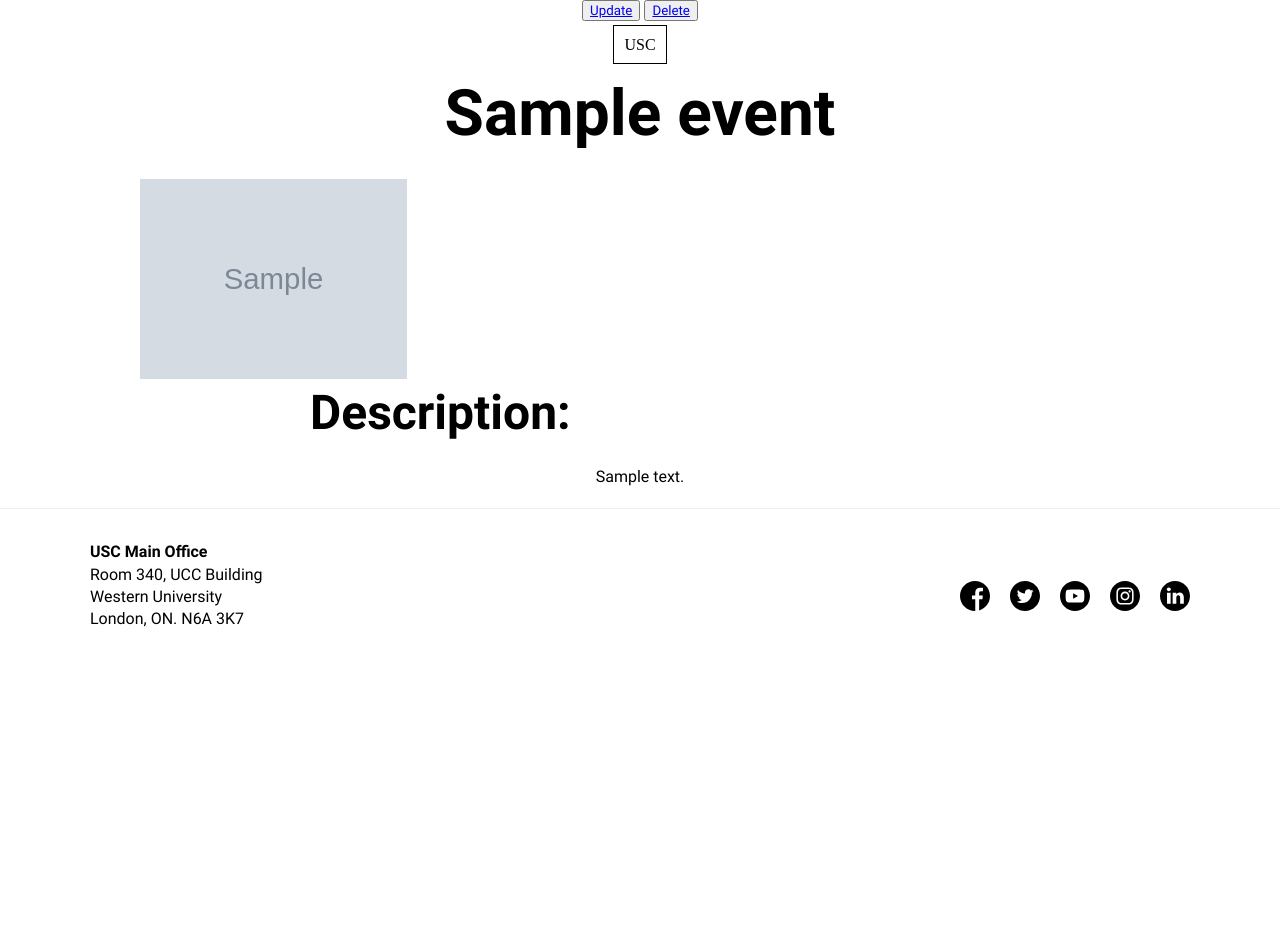
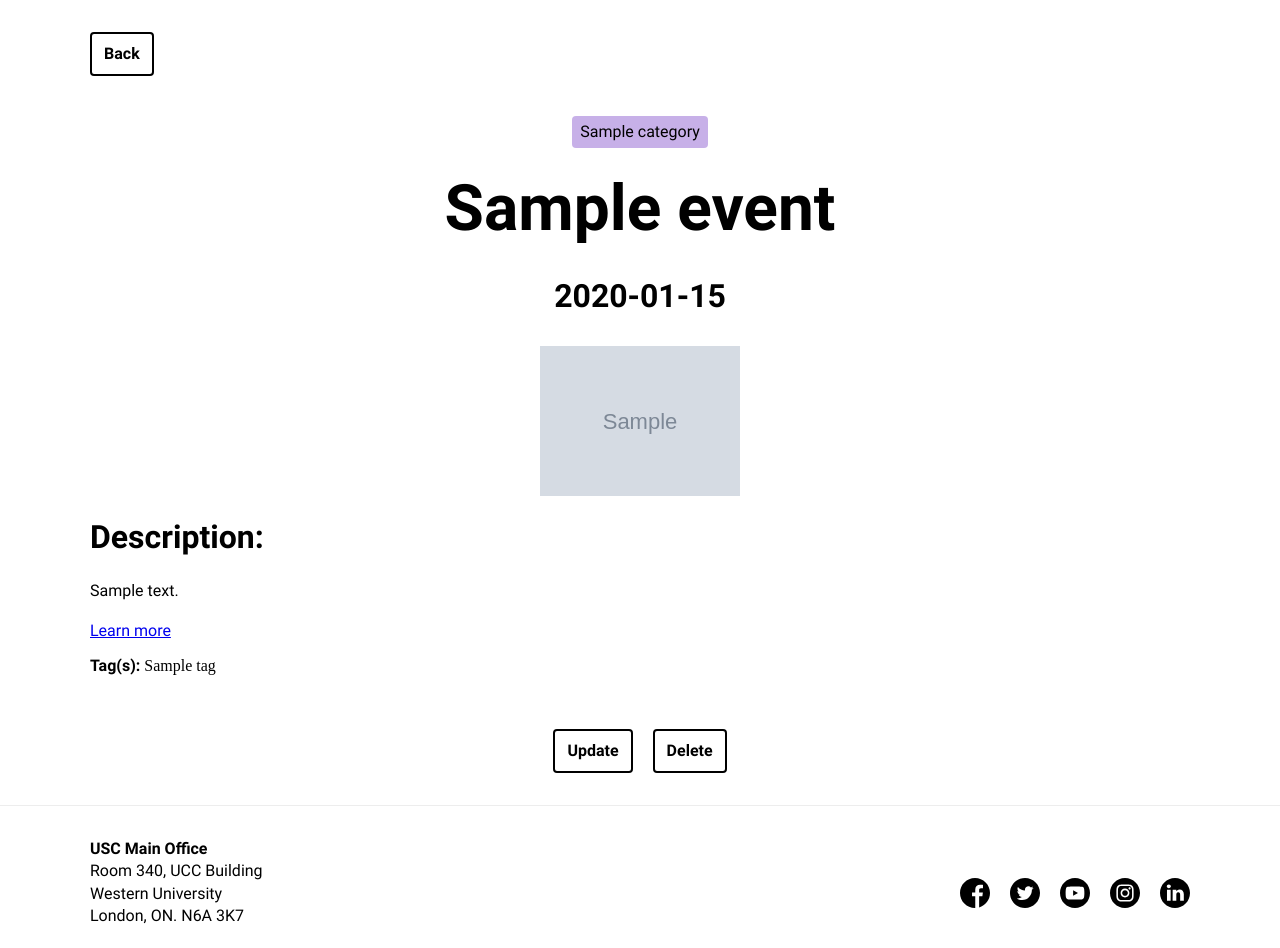
Before and after one commit to WesternUSC/USC_Timeline, a Flask app: page /event/1 in a window 1280 px wide. Shown: the part 100-1048 px from the top of the page. Before the commit the page ends 727 px from the top, so only its background shows below. Run offline with Flask 2, Linux system fonts and the light colour scheme; a user stored in the database is signed in; tables that the repository leaves empty hold one stand-in row (values such as "Sample post"); grey boxes marked "Sample" are stand-in pictures; style sheets or scripts are compiled from the project's sources.

Commit message:
Style single event page

```diff
--- a/usctimeline/events/routes.py
+++ b/usctimeline/events/routes.py
@@ -68,7 +68,17 @@ def manage_events():
 @events.route("/event/<int:id>")
 def event(id):
     current_event = Event.query.get_or_404(id)
-    return render_template('events/event.html', title='single_event.title', event=current_event)
+    year = current_event.date.strftime("%Y")
+    referrer = request.referrer
+    if 'search' not in referrer:
+        referrer = referrer + f'#{year}'
+    print(request.referrer)
+    return render_template(
+        'events/event.html',
+        title='single_event.title',
+        event=current_event,
+        referrer=referrer
+    )
 
 
 @events.route("/event/<int:id>/update", methods=['GET', 'POST'])
--- a/usctimeline/static/styles/scss/pages/_event.scss
+++ b/usctimeline/static/styles/scss/pages/_event.scss
@@ -1,61 +1,56 @@
-.single-event-page-container {
-  margin: auto;
-  width: 95%;
+.event-button-container {
+  padding: 2rem 0;
+}
 
-  @include for-desktop-up {
-    width: pxToRem(1100px);
-  }
+.event-back-button {
+  @include btn-secondary-med;
+}
 
-  @include for-large-desktop-up {
-    width: pxToRem(1720px);
+.event-category-container {
+  padding: 0.5rem 0;
+  text-align: center;
+}
+
+.single-event-category {
+  display: inline-block;
+  padding: 0.5rem;
+  border-radius: $border-radius-1;
+  font-family: "Roboto", sans-serif;
+}
+
+.single-event-header-information {
+  text-align: center;
+  padding: 0.5rem 0;
+}
+
+.single-event-images-container {
+  text-align: center;
+}
+
+.single-event-image {
+  margin: 0 1.5rem;
+  display: inline-block;
+  height: pxToRem(150px);
+
+  img {
+    height: 100%;
   }
 }
 
-.edit-event-buttons {
+.single-event-description-container {
+  padding: 1rem 0;
+}
+
+.single-event-tag-header {
+  display: inline-block;
+}
+
+.single-event-authentication-buttons-container {
+  padding: 2rem 0;
   text-align: center;
 }
 
-.category-label {
-  margin: 1rem 0;
-  text-align: center;
+.single-event-authentication-button {
+  margin: 0 0.5rem;
+  @include btn-secondary-med;
 }
-
-.category-label-text {
-  border: 1px solid black;
-  padding: pxToRem(10px);
-}
-
-.event-title-text {
-  text-align: center;
-}
-
-.event-images {
-  display: grid;
-  grid-template-columns: 1fr;
-  justify-items: center;
-
-  @include for-tablet-landscape-up {
-    grid-template-columns: repeat(3, 1fr);
-  }
-}
-
-.event-image {
-  height: pxToRem(200px);
-}
-
-.image {
-  height: 100%;
-}
-
-.event-description-container {
-  margin: auto;
-  width: 80%;
-
-  @include for-tablet-landscape-up {
-    width: 60%;
-  }
-}
-
-.event-description-text {
-  text-align: center;
-}
--- a/usctimeline/templates/events/event.html
+++ b/usctimeline/templates/events/event.html
@@ -1,31 +1,57 @@
 {% extends 'components/layout.html' %}
 {% block content %}
-    <div class="single-event-page-container">
-        {% if current_user.is_authenticated %}
-            <div class="edit-event-buttons">
-                <button>
-                    <a href="{{ url_for('events.update_event', id=event.id) }}">Update</a>
-                </button>
-                <button>
-                    <a href="{{ url_for('events.delete_event_confirmation', id=event.id) }}">Delete</a>
-                </button>
+    <div class="container">
+        <div class="event-button-container">
+            <a class="event-back-button" href="{{ referrer }}">Back</a>
+        </div>
+        <div class="event-category-container">
+            {% if event.category.id == 1 %}
+                <span class="single-event-category usc-category">{{ event.category.name }}</span>
+            {% elif event.category.id == 2 %}
+                <span class="single-event-category statistics-category">{{ event.category.name }}</span>
+            {% elif event.category.id == 3 %}
+                <span class="single-event-category culture-category">{{ event.category.name }}</span>
+            {% endif %}
+        </div>
+        <div class="single-event-header-information">
+            <h1>{{ event.title }}</h1>
+            <h3>{{ event.date }}</h3>
+        </div>
+        {% if event.images %}
+            <div class="single-event-images-container">
+                {% for image in event.images %}
+                    <div class="single-event-image">
+                        <img src="{{ url_for('static', filename='images/event/' + image.filename) }}" alt="Event image">
+                    </div>
+                {% endfor %}
             </div>
         {% endif %}
-        <div class="category-label">
-            <span class="category-label-text">USC</span>
+        <div class="single-event-description-container">
+            <h3>Description:</h3>
+            <p>{{ event.description }}</p>
+            {% if event.external_url %}
+                <a href="{{ event.external_url }}" target="_blank" rel="noopener noreferrer">Learn more</a>
+            {% endif %}
         </div>
-        <h1 class="event-title-text">{{ event.title }}</h1>
-        <div class="event-images">
-            {% for image in event.images %}
-                <div class="event-image">
-                    <img src="{{ url_for('static', filename='images/event/' + image.filename) }}" alt="event image"
-                         class="image">
-                </div>
-            {% endfor %}
+        <div class="single-event-tags-container">
+            {% if event.tags %}
+                <p class="single-event-tag-header"><b>Tag(s):</b></p>
+                {% for tag in event.tags %}
+                    {% if tag == event.tags[-1] %}
+                        <span>{{ tag.name }}</span>
+                    {% else %}
+                        <span>{{ tag.name }},</span>
+                    {% endif %}
+                {% endfor %}
+            {% endif %}
         </div>
-        <div class="event-description-container">
-            <h2>Description:</h2>
-            <p class="event-description-text">{{ event.description }}</p>
-        </div>
+        {% if current_user.is_authenticated %}
+            <div class="single-event-authentication-buttons-container">
+                <a class="single-event-authentication-button"
+                   href="{{ url_for('events.update_event', id=event.id) }}">Update</a>
+                <a class="single-event-authentication-button"
+                   href="{{ url_for('events.delete_event_confirmation', id=event.id) }}">Delete</a>
+            </div>
+        {% endif %}
     </div>
 {% endblock content %}
```
